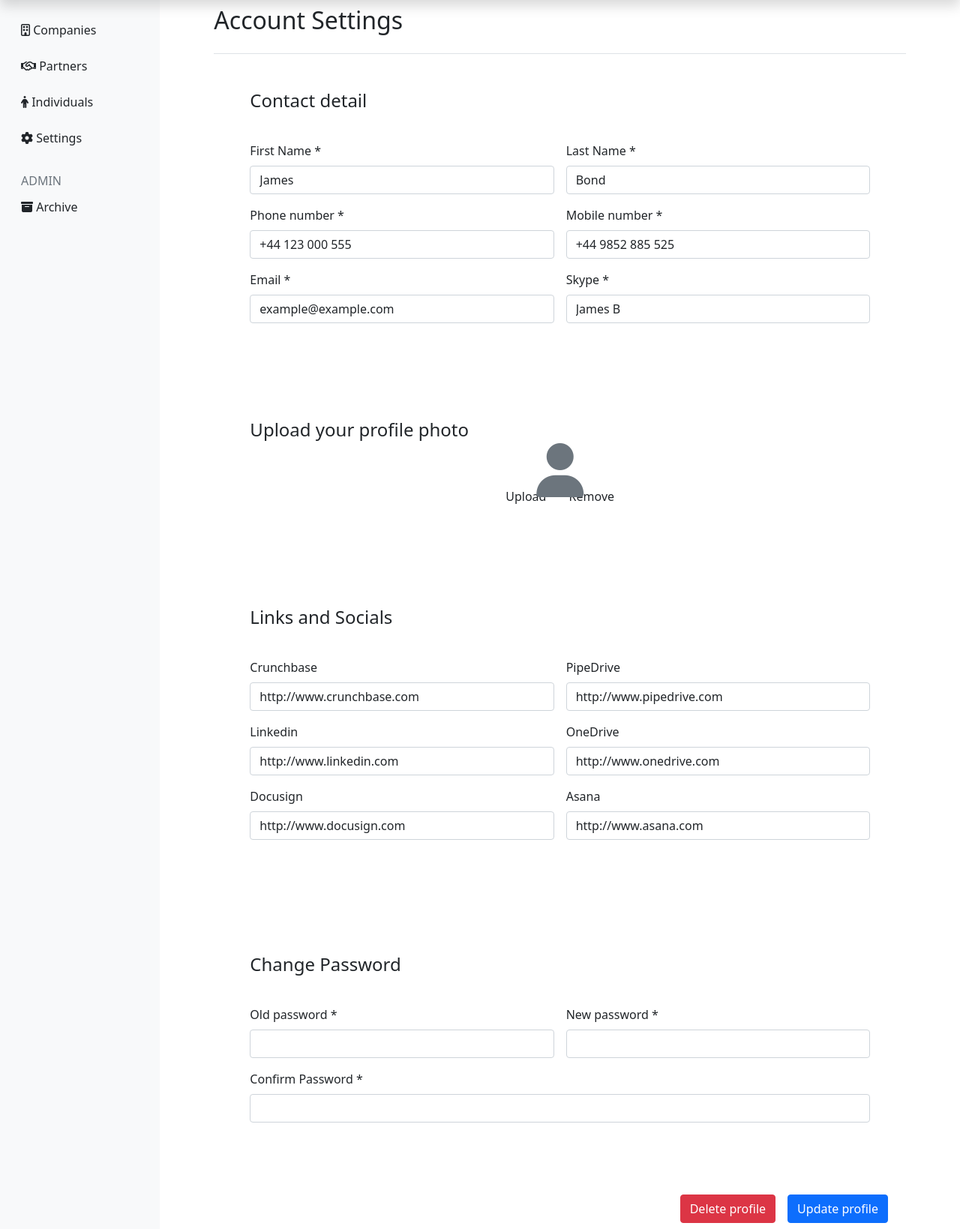
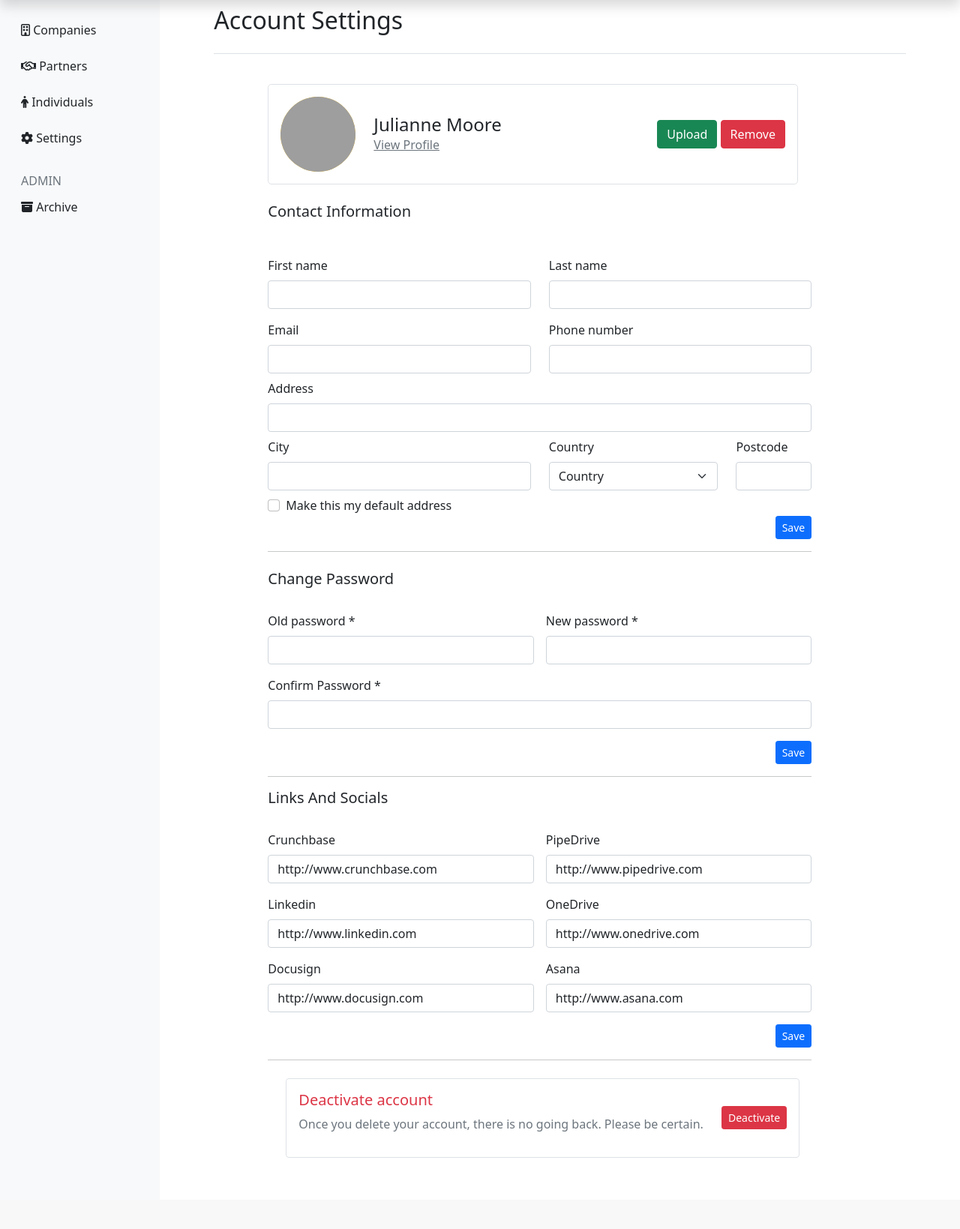
Before and after one commit to Yipyapyo/Wayra-Website, a Django app: page /account_settings/ in a window 1280 px wide. Shown: the part 79-1718 px from the top of the page at 75% size. After the commit the page ends 1623 px from the top, so only its background shows below. Run offline with Django 4.2, Linux system fonts and the light colour scheme; a user stored in the database is signed in; some libraries are stand-ins or nearby versions; grey boxes are pictures that could not be loaded.

Commit message:
improved the frontend for the settings page

```diff
--- a/portfolio/templates/settings/account_settings.html
+++ b/portfolio/templates/settings/account_settings.html
@@ -2,7 +2,7 @@
 {% load static %}
 {% block main %}
 
-<link href="{% static 'css/settings.css' %}" rel="stylesheet" />
+<!-- <link href="{% static 'css/settings.css' %}" rel="stylesheet" /> -->
 <div class="px-5 py-2 rounded-3">
     <div class="d-flex justify-content-between align-items-center border-bottom mb-3">
         <div class="col">
@@ -14,20 +14,16 @@
         <div class="col">
 
             <form class="file-upload">
-                <div class="row mb-5 gx-5">
+                <div class="row mb-2 gx-5">
+                    {% include 'settings/upload_profile_section.html' %}
                     {% include 'settings/contact_details_section.html' %}
-                    {% include 'settings/upload_profile_section.html' %}
                 </div>
 
-                <div class="row mb-5 gx-5">
+                <div class="row mb-2 gx-5">
+                    {% include 'settings/change_password_section.html' %}
                     {% include 'settings/links_section.html' %}
-                    {% include 'settings/change_password_section.html' %}
                 </div>
-                <!-- buttons -->
-                <div class="gap-3 d-md-flex justify-content-md-end text-center">
-                    <button type="button" class="btn btn-danger">Delete profile</button>
-                    <button type="button" class="btn btn-primary">Update profile</button>
-                </div>
+                {% include 'settings/deactivate_account.html' %}
 
             </form>
 
--- a/portfolio/templates/settings/change_password_section.html
+++ b/portfolio/templates/settings/change_password_section.html
@@ -1,8 +1,13 @@
 <!-- change password -->
-<div class="col-xxl-6">
-    <div class="bg-secondary-soft px-4 py-5 rounded">
+<div class="container-fluid">
+    <div class="row">
+        <div class="col-xl-10 mx-5">
+            <form class="mb-2">
+                <div class="bg-secondary-soft rounded mb-3">
                     <div class="row g-3">
-            <h4 class="my-4">Change Password</h4>
+                        <div class="mb-3">
+                            <h5 class="mb-0">Change Password</h5>
+                        </div>
                         <!-- Old password -->
                         <div class="col-md-6">
                             <label for="exampleInputPassword1" class="form-label">Old password *</label>
@@ -20,4 +25,13 @@
                         </div>
                     </div>
                 </div>
+                <div class="text-end">
+                    <button type="submit" class="btn btn-sm btn-primary">Save</button>
                 </div>
+            </form>
+
+            <hr class="my-3" />
+
+        </div>
+    </div>
+</div>
--- a/portfolio/templates/settings/contact_details_section.html
+++ b/portfolio/templates/settings/contact_details_section.html
@@ -1,44 +1,83 @@
-<!-- Contact detail -->
-<div class="col-xxl-8 mb-5 mb-xxl-0">
-    <div class="bg-secondary-soft px-4 py-5 rounded">
-        <div class="row g-3">
-            <h4 class="mb-4 mt-0">Contact detail</h4>
-            <!-- First Name -->
-            <div class="col-md-6">
-                <label class="form-label">First Name *</label>
-                <input type="text" class="form-control" placeholder="" aria-label="First name"
-                    value="James">
+<div class="container-fluid">
+    <div class="row">
+        <div class="col-xl-10 mx-5">
+            <!-- Form -->
+            <div class="mb-5">
+                <h5 class="mb-0">Contact Information</h5>
             </div>
-            <!-- Last name -->
-            <div class="col-md-6">
-                <label class="form-label">Last Name *</label>
-                <input type="text" class="form-control" placeholder="" aria-label="Last name"
-                    value="Bond">
-            </div>
-            <!-- Phone number -->
-            <div class="col-md-6">
-                <label class="form-label">Phone number *</label>
-                <input type="text" class="form-control" placeholder="" aria-label="Phone number"
-                    value="+44 123 000 555">
-            </div>
-            <!-- Mobile number -->
-            <div class="col-md-6">
-                <label class="form-label">Mobile number *</label>
-                <input type="text" class="form-control" placeholder="" aria-label="Phone number"
-                    value="+44 9852 885 525">
-            </div>
-            <!-- Email -->
-            <div class="col-md-6">
-                <label for="inputEmail4" class="form-label">Email *</label>
-                <input type="email" class="form-control" id="inputEmail4"
-                    value="example@example.com">
-            </div>
-            <!-- Skype -->
-            <div class="col-md-6">
-                <label class="form-label">Skype *</label>
-                <input type="text" class="form-control" placeholder="" aria-label="Phone number"
-                    value="James B">
-            </div>
+            <form class="mb-2">
+                <div class="row mb-3">
+                    <div class="col-md-6">
+                        <div class="">
+                            <label class="form-label" for="first_name">First name</label>
+                            <input type="text" class="form-control" id="first_name">
+                        </div>
+                    </div>
+                    <div class="col-md-6">
+                        <div class="">
+                            <label class="form-label" for="last_name">Last name</label>
+                            <input type="text" class="form-control" id="last_name">
+                        </div>
+                    </div>
+                </div>
+                <div class="row gy-2">
+                    <div class="col-md-6">
+                        <div class="">
+                            <label class="form-label" for="email">Email</label>
+                            <input type="email" class="form-control" id="email">
+                        </div>
+                    </div>
+                    <div class="col-md-6">
+                        <div class="">
+                            <label class="form-label" for="phone_number">Phone number</label>
+                            <input type="tel" class="form-control" id="phone_number">
+                        </div>
+                    </div>
+                    <div class="col-12">
+                        <div class="">
+                            <label class="form-label" for="address">Address</label>
+                            <input type="text" class="form-control" id="address">
+                        </div>
+                    </div>
+                    <div class="col-md-6">
+                        <div class="">
+                            <label class="form-label" for="city">City</label>
+                            <input type="text" class="form-control" id="city">
+                        </div>
+                    </div>
+                    <div class="col-md-4">
+                        <div class="">
+                            <label class="form-label" for="country">Country</label>
+                            <select class="form-select" id="country" placeholder="Your email"
+                                aria-label="Default select example">
+                                <option selected>Country</option>
+                                <option value="1">One</option>
+                                <option value="2">Two</option>
+                                <option value="3">Three</option>
+                            </select>
+                        </div>
+                    </div>
+                    <div class="col-md-2">
+                        <div class="">
+                            <label class="form-label" for="postcode">Postcode</label>
+                            <input type="tel" class="form-control" id="postcode">
+                        </div>
+                    </div>
+                    <div class="col-12">
+                        <div class="form-check">
+                            <input class="form-check-input" type="checkbox" name="check_primary_address"
+                                id="check_primary_address">
+                            <label class="form-check-label" for="check_primary_address">
+                                Make this my default address
+                            </label>
+                        </div>
+                    </div>
+                </div>
+                <div class="text-end">
+                    <button type="submit" class="btn btn-sm btn-primary">Save</button>
+                </div>
+            </form>
+            <hr class="my-3" />
         </div>
     </div>
 </div>
--- /dev/null
+++ b/portfolio/templates/settings/deactivate_account.html
@@ -0,0 +1,24 @@
+<!-- Deactivate Account -->
+<div class="container-fluid mb-5">
+    <div class="row">
+        <div class="col-xl-10 mx-5">
+            <div class="row g-6">
+                <div class="col-md-12">
+                    <div class="card border">
+                        <div class="card-body d-flex align-items-center">
+                            <div>
+                                <h5 class="text-danger mb-2">Deactivate account</h5>
+                                <p class="text-sm text-muted">
+                                    Once you delete your account, there is no going back. Please be certain.
+                                </p>
+                            </div>
+                            <div class="ms-auto">
+                                <button type="button" class="btn btn-sm btn-danger">Deactivate</button>
+                            </div>
+                        </div>
+                    </div>
+                </div>
+            </div>
+        </div>
+    </div>
+</div>
--- a/portfolio/templates/settings/links_section.html
+++ b/portfolio/templates/settings/links_section.html
@@ -1,8 +1,13 @@
 <!-- Links detail -->
-<div class="col-xxl-6 mb-5 mb-xxl-0">
-    <div class="bg-secondary-soft px-4 py-5 rounded">
+<div class="container-fluid">
+    <div class="row">
+        <div class="col-xl-10 mx-5">
+            <form class="mb-2">
+                <div class="bg-secondary-soft rounded mb-3">
                     <div class="row g-3">
-            <h4 class="mb-4 mt-0">Links and Socials</h4>
+                        <div class="mb-3">
+                            <h5 class="mb-0">Links And Socials</h5>
+                        </div>
                         <!-- Crunchbase -->
                         <div class="col-md-6">
                             <label class="form-label">
@@ -53,4 +58,11 @@
                         </div>
                     </div>
                 </div>
+                <div class="text-end">
+                    <button type="submit" class="btn btn-sm btn-primary">Save</button>
                 </div>
+                <hr class="my-3" />
+            </form>
+        </div>
+    </div>
+</div>
--- a/portfolio/templates/settings/upload_profile_section.html
+++ b/portfolio/templates/settings/upload_profile_section.html
@@ -1,18 +1,33 @@
-<!-- Upload profile -->
-<div class="col-xxl-4">
-    <div class="bg-secondary-soft px-4 py-5 rounded">
-        <div class="row g-3">
-            <h4 class="mb-4 mt-0">Upload your profile photo</h4>
-            <div class="text-center">
-                <!-- Image upload -->
-                <div class="square position-relative display-2 mb-3">
-                    <i
-                        class="fas fa-fw fa-user position-absolute top-50 start-50 translate-middle text-secondary"></i>
+<div class="container-fluid pe-5">
+    <div class="row pe-5 me-5">
+        <div class="col-xl-7 mx-5 w-100 pe-5">
+            <!-- Profile picture -->
+            <div class="card border my-4 w-100 rounded-3">
+                <div class="card-body">
+                    <div class="d-flex align-items-center">
+                        <div>
+                            <div class="d-flex align-items-center">
+                                <a href="#" class="avatar avatar-lg bg-warning rounded-circle text-white">
+                                    <img alt="..."
+                                        src="https://images.unsplash.com/photo-1579463148228-138296ac3b98?ixlib=rb-1.2.1&ixid=eyJhcHBfaWQiOjEyMDd9&auto=format&fit=facearea&facepad=3&w=256&h=256&q=80"
+                                        class="rounded-circle"
+                                        style="width: 100px; height: 100px"
+                                    >
+                                </a>
+                                <div class="ms-4">
+                                    <span class="h4 d-block mb-0">Julianne Moore</span>
+                                    <a href="#" class="text-sm font-semibold text-muted">View Profile</a>
+                                </div>
+                            </div>
+                        </div>
+                        <div class="ms-auto">
+                            <!-- <button type="button" class="btn btn-primary">Upload</button> -->
+                            <input type="file" id="customFile" name="file" hidden="">
+                            <label class="btn btn-success btn-block" for="customFile">Upload</label>
+                            <button type="button" class="btn btn-danger">Remove</button>
+                        </div>
+                    </div>
                 </div>
-                <!-- Button -->
-                <input type="file" id="customFile" name="file" hidden="">
-                <label class="btn btn-success-soft btn-block" for="customFile">Upload</label>
-                <button type="button" class="btn btn-danger-soft">Remove</button>
             </div>
         </div>
     </div>
--- a/portfolio/views/settings_views.py
+++ b/portfolio/views/settings_views.py
@@ -15,4 +15,8 @@ View and Update user settings
 """
 @login_required
 def account_settings(request):
-    return render(request, 'settings/account_settings.html')
+    current_user = request.user
+    context = {
+        "user":current_user,
+    }
+    return render(request, 'settings/account_settings.html', context)
```
Lines whose indentation alone changed are shown as unchanged.
